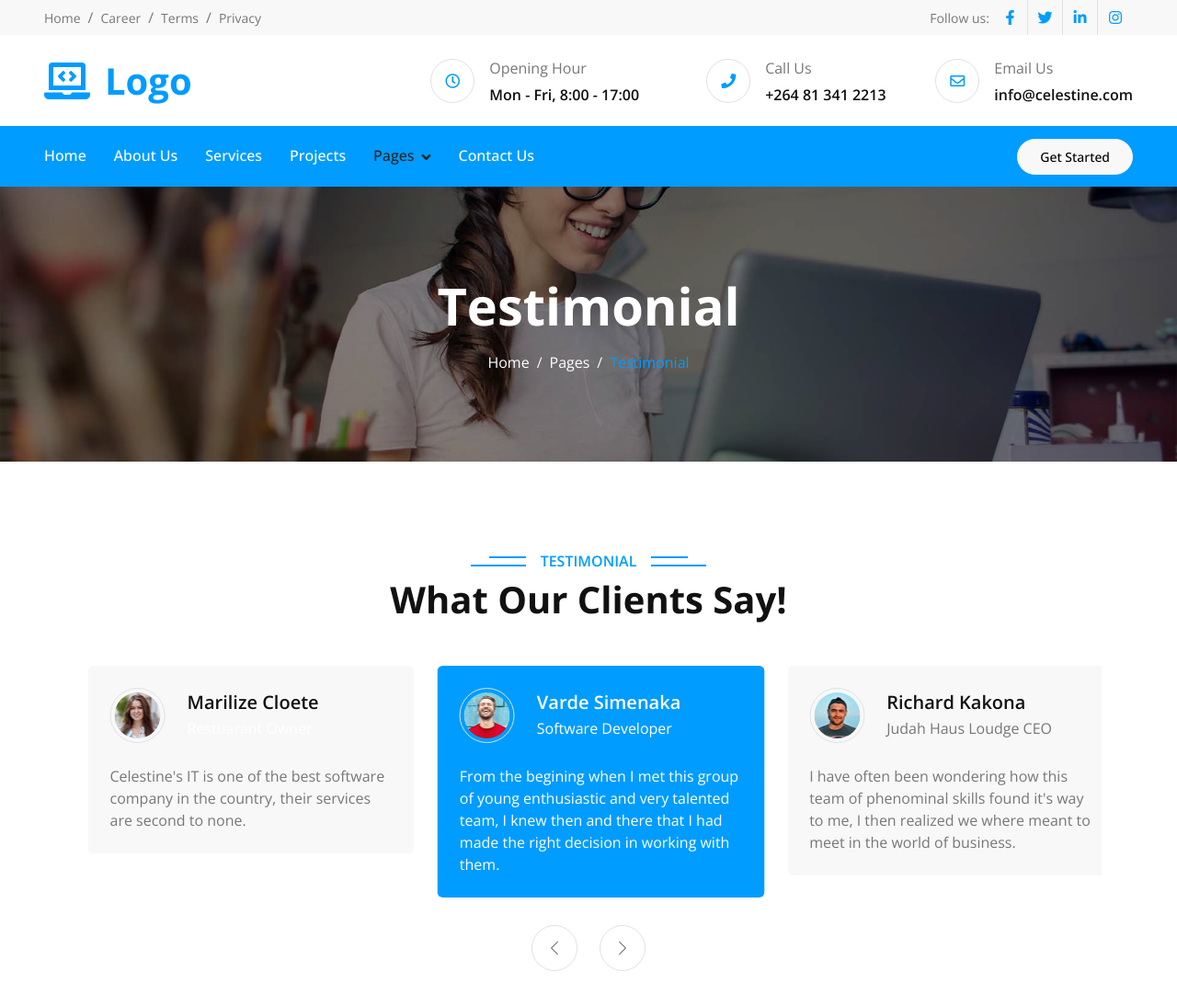
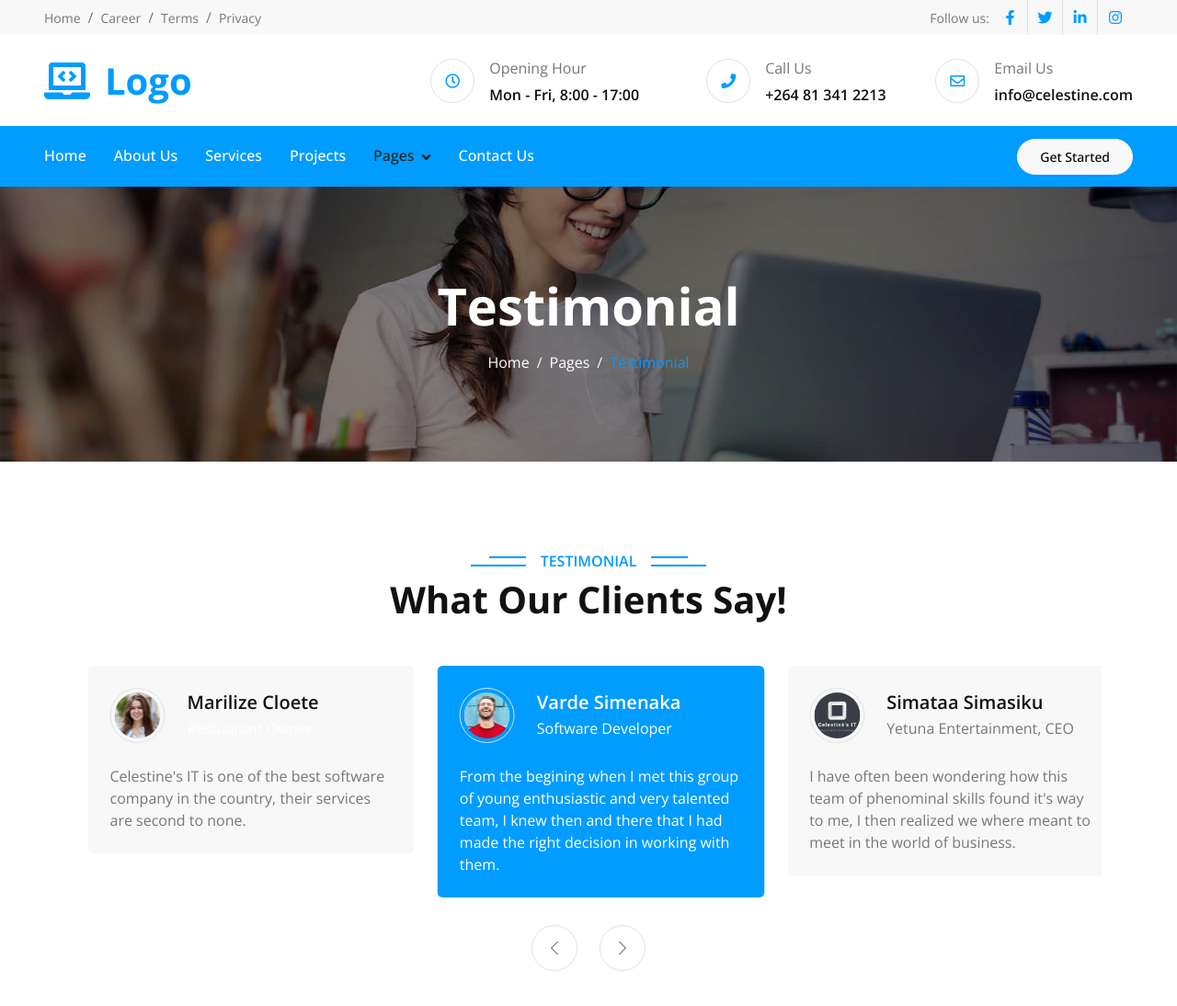
Before and after one commit to CelestineIT/site, a plain HTML site: page testimonial.html in a window 1280 px wide. Shown: the top 1094 px of the page at 92% size. Drawn offline with nearby package versions, Linux system fonts and the light colour scheme.

Commit message:
Update testimonial.html

```diff
--- a/testimonial.html
+++ b/testimonial.html
@@ -192,17 +192,17 @@
                 </div>
                 <div class="testimonial-item bg-light rounded p-4">
                     <div class="d-flex align-items-center mb-4">
-                        <img class="flex-shrink-0 rounded-circle border p-1" src="img/testimonial-3.jpg" alt="">
+                        <img class="flex-shrink-0 rounded-circle border p-1" src="img/my logo..png" alt="">
                         <div class="ms-4">
-                            <h5 class="mb-1">Richard Kakona</h5>
-                            <span>Judah Haus Loudge CEO</span>
+                            <h5 class="mb-1">Simataa Simasiku</h5>
+                            <span>Yetuna Entertainment, CEO</span>
                         </div>
                     </div>
                     <p class="mb-0">I have often been wondering how this team of phenominal skills found it's way to me, I then realized we where meant to meet in the world of business.</p>
                 </div>
                 <div class="testimonial-item bg-light rounded p-4">
                     <div class="d-flex align-items-center mb-4">
-                        <img class="flex-shrink-0 rounded-circle border p-1" src="img/testimonial-4.jpg" alt="">
+                        <img class="flex-shrink-0 rounded-circle border p-1" src="img/my logo..png" alt="">
                         <div class="ms-4">
                             <h5 class="mb-1">Mulemwa Neo</h5>
                             <span>Business Owner</span>
```
